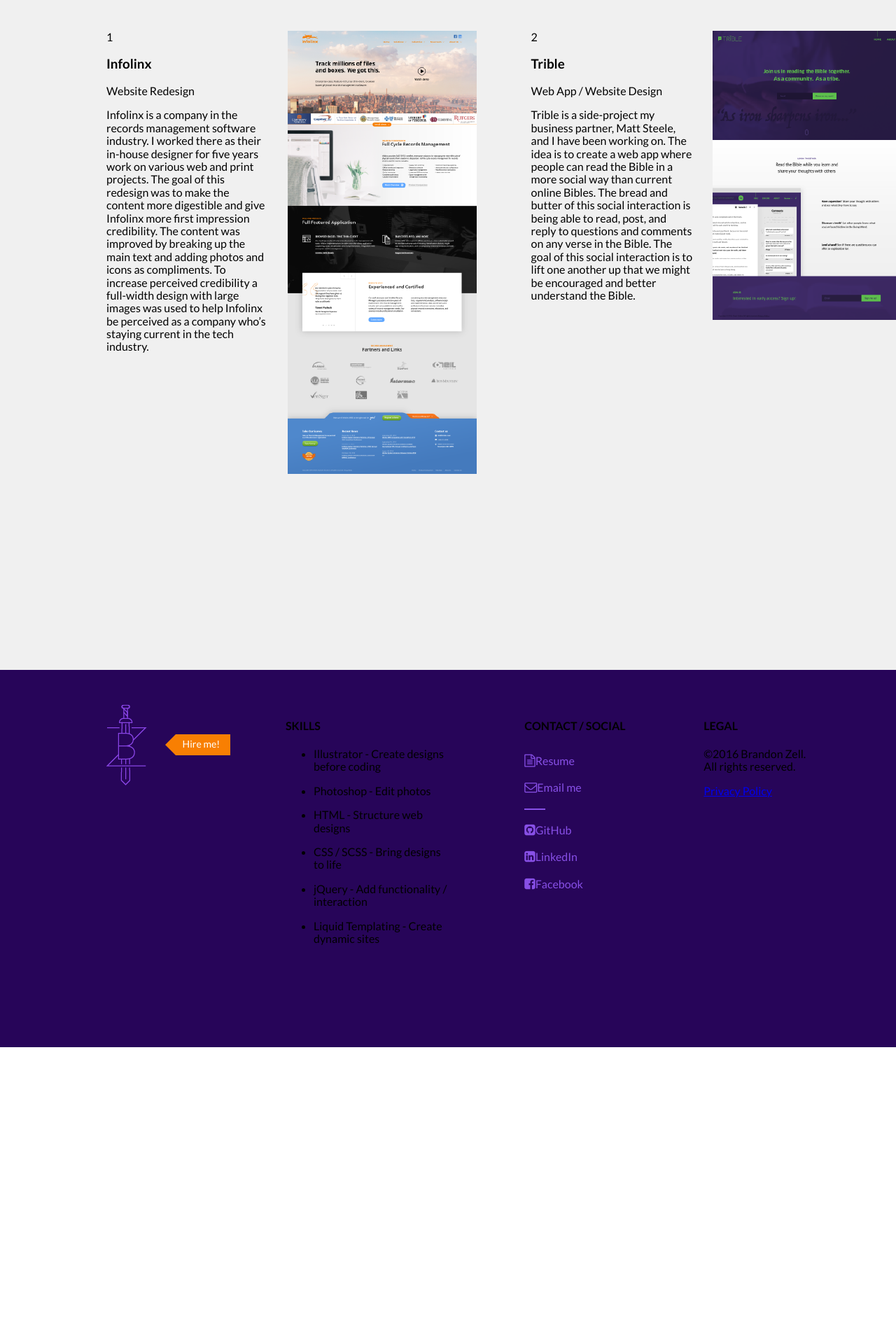
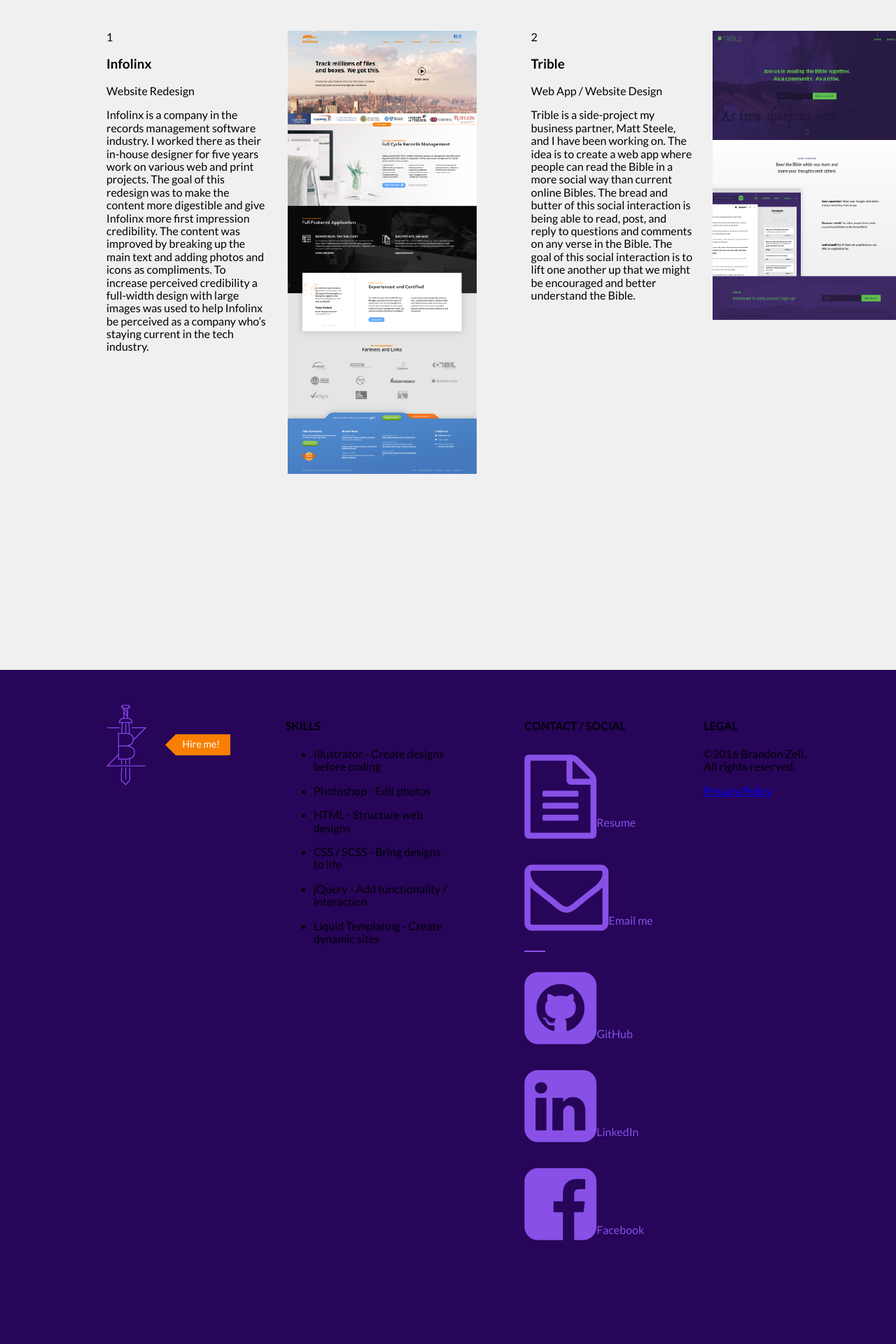
Before and after one commit to bzle/brandonz-me, a Jekyll site: the page built from index.html, in a window 1280 px wide. Shown: the part 1173-3093 px from the top of the page at 70% size. Built offline with Jekyll 4.4.1, drawn with Linux system fonts in a browser that asks for light colours; nearby versions of some CDN libraries; before the commit the page ends 2669 px from its top, so only the background shows below that.

Commit message:
Updated '/css/style.scss' via CloudCannon

```diff
--- a/css/style.scss
+++ b/css/style.scss
@@ -917,7 +917,7 @@
 }
 .contact-social__link i {
     color: #8850E7;
-    font-size: 18px;
+    font-size: 120px;
 }
 .contact-social__spacer {
     background-color: #8850E7;
```
